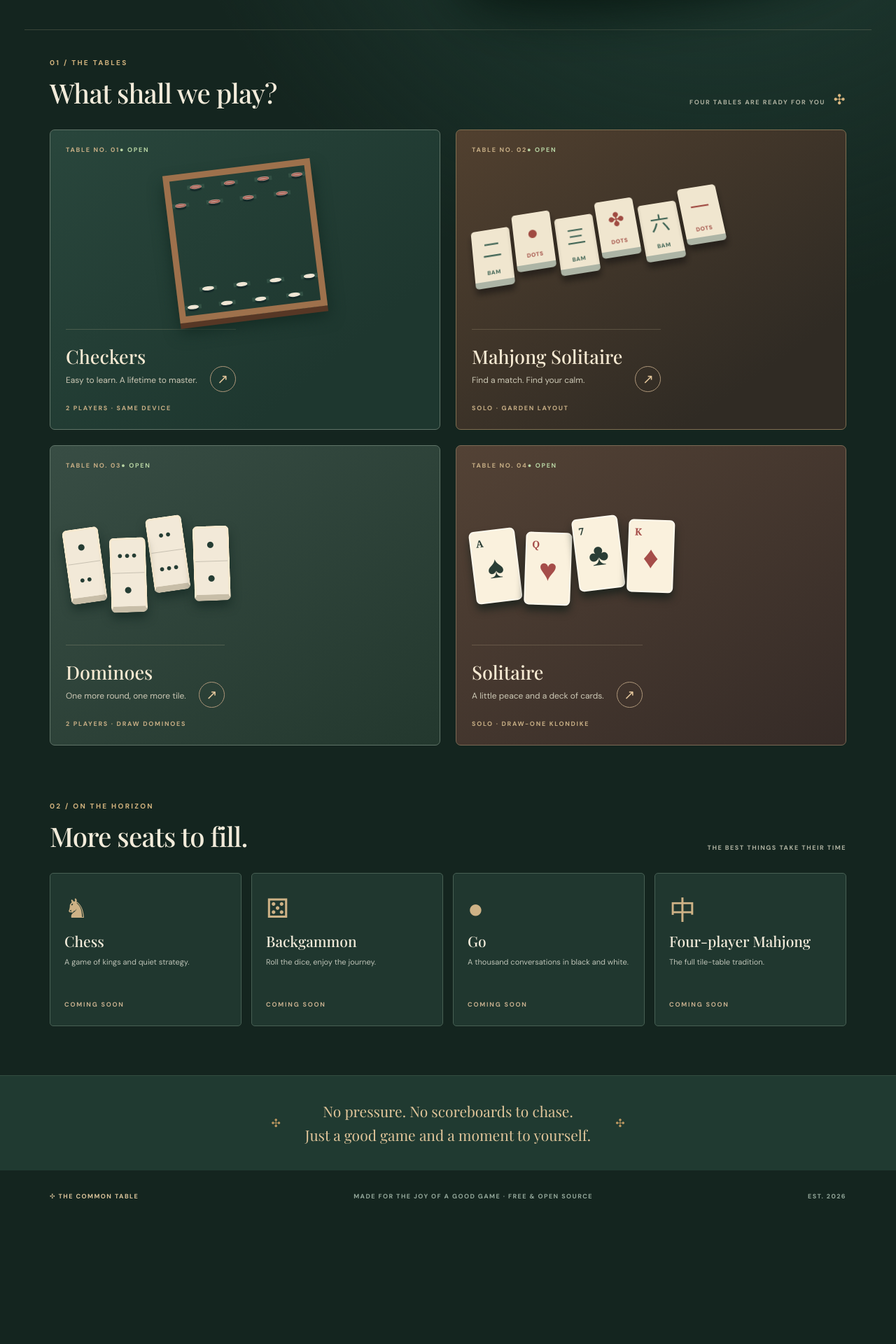
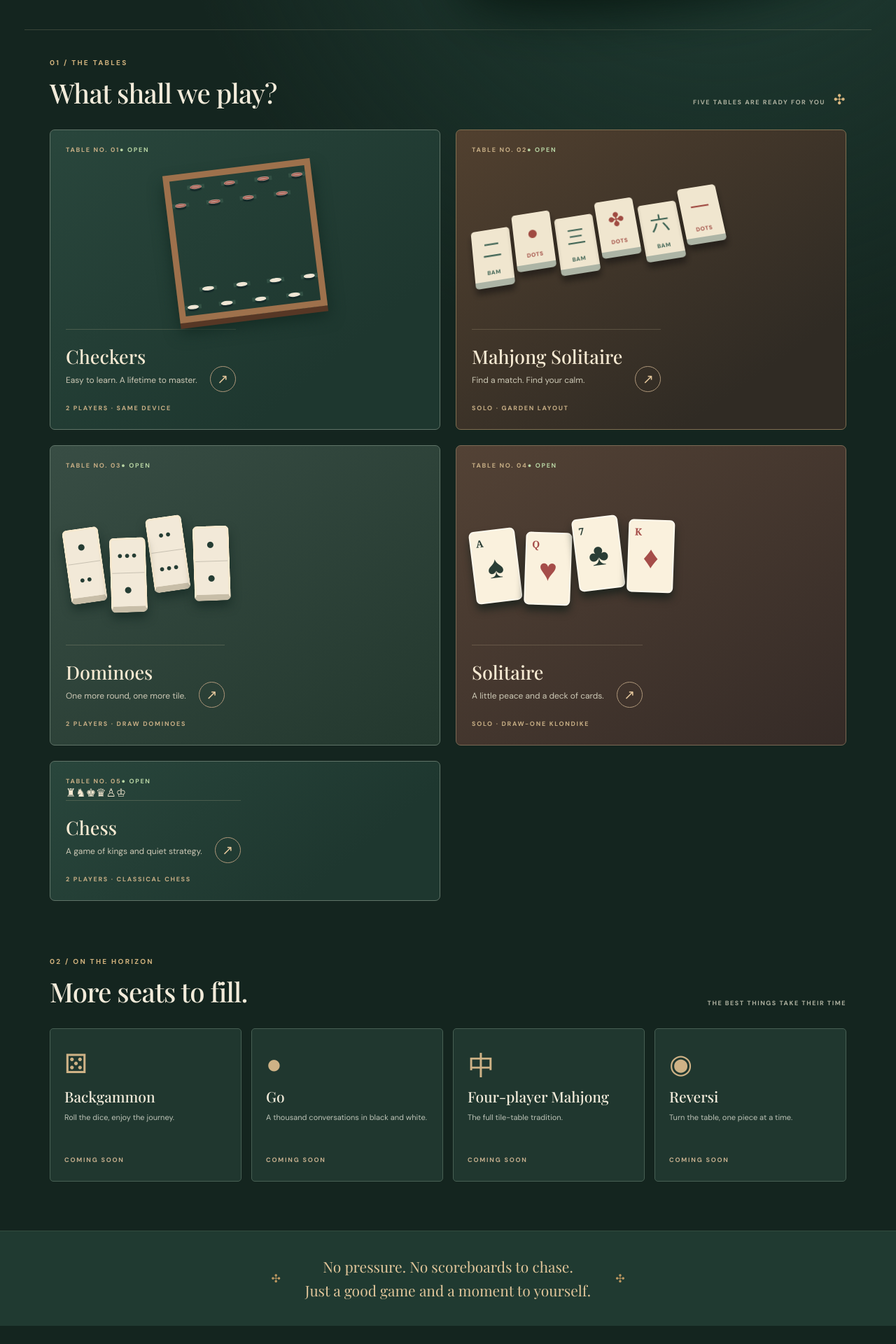
Before and after one commit to MichaelWave369/CommonTable, a React (Vite) app: page / in a window 1280 px wide. Shown: the part 620-2540 px from the top of the page at 70% size. Before the commit the page ends 2366 px from the top, so only its background shows below. Built offline with nearby package versions, Linux system fonts and the light colour scheme; a web font is replaced by a local one.

Commit message:
feat(chess): open fifth parlor table and connect Chess navigation

```diff
--- a/src/App.tsx
+++ b/src/App.tsx
@@ -1,10 +1,11 @@
 import { useEffect, useMemo, useState } from 'react';
 import DominoesRoom from './components/DominoesRoom';
 import SolitaireRoom from './components/SolitaireRoom';
+import ChessRoom from './components/ChessRoom';
 import { applyMove, legalMoves, movesFrom, newCheckersGame, type CheckersGame, type Position } from './lib/checkers';
 import { availablePairs, isFree, newMahjongGame, removePair, shuffleRemaining, type MahjongTile } from './lib/mahjong';
 
-type Room = 'lobby' | 'checkers' | 'mahjong' | 'dominoes' | 'solitaire';
+type Room = 'lobby' | 'checkers' | 'mahjong' | 'dominoes' | 'solitaire' | 'chess';
 
 function saved<T>(key: string, fallback: () => T, validate: (value: unknown) => value is T): T {
   try {
@@ -51,10 +52,10 @@ function playClick(enabled: boolean, frequency = 520): void {
 }
 
 const upcoming = [
-  { title: 'Chess', subtitle: 'A game of kings and quiet strategy.', symbol: '♞' },
   { title: 'Backgammon', subtitle: 'Roll the dice, enjoy the journey.', symbol: '⚄' },
   { title: 'Go', subtitle: 'A thousand conversations in black and white.', symbol: '●' },
   { title: 'Four-player Mahjong', subtitle: 'The full tile-table tradition.', symbol: '中' },
+  { title: 'Reversi', subtitle: 'Turn the table, one piece at a time.', symbol: '◉' },
 ];
 
 function Brand() {
@@ -96,7 +97,7 @@ function Lobby({ onEnter }: { onEnter: (room: Room) => void }) {
       <section className="games-section" id="tables">
         <div className="section-head">
           <div><div className="overline">01 / THE TABLES</div><h2>What shall we play?</h2></div>
-          <div className="section-side">FOUR TABLES ARE READY FOR YOU <span className="little-spark">✣</span></div>
+          <div className="section-side">FIVE TABLES ARE READY FOR YOU <span className="little-spark">✣</span></div>
         </div>
         <div className="table-grid">
           <button className="game-card checkers-card" onClick={() => onEnter('checkers')}>
@@ -131,6 +132,11 @@ function Lobby({ onEnter }: { onEnter: (room: Room) => void }) {
             <div className="game-card-top"><span className="game-number">TABLE NO. 04</span><span className="live-tag">● OPEN</span></div>
             <div className="solitaire-preview" aria-hidden="true"><span>♠<small>A</small></span><span>♥<small>Q</small></span><span>♣<small>7</small></span><span>♦<small>K</small></span></div>
             <div className="game-card-bottom"><div><h3>Solitaire</h3><p>A little peace and a deck of cards.</p><span className="game-meta">SOLO · DRAW-ONE KLONDIKE</span></div><span className="round-arrow">↗</span></div>
+          </button>
+          <button className="game-card chess-card" onClick={() => onEnter('chess')}>
+            <div className="game-card-top"><span className="game-number">TABLE NO. 05</span><span className="live-tag">● OPEN</span></div>
+            <div className="chess-preview" aria-hidden="true"><span>♜</span><span>♞</span><span>♚</span><span>♛</span><span>♙</span><span>♔</span></div>
+            <div className="game-card-bottom"><div><h3>Chess</h3><p>A game of kings and quiet strategy.</p><span className="game-meta">2 PLAYERS · CLASSICAL CHESS</span></div><span className="round-arrow">↗</span></div>
           </button>
         </div>
       </section>
@@ -331,6 +337,7 @@ export default function App() {
           <button className={room === 'mahjong' ? 'nav-active' : ''} onClick={() => enter('mahjong')}>Mahjong</button>
           <button className={room === 'dominoes' ? 'nav-active' : ''} onClick={() => enter('dominoes')}>Dominoes</button>
           <button className={room === 'solitaire' ? 'nav-active' : ''} onClick={() => enter('solitaire')}>Solitaire</button>
+          <button className={room === 'chess' ? 'nav-active' : ''} onClick={() => enter('chess')}>Chess</button>
           <button className="sound-button" onClick={() => setSound((v) => !v)} aria-label={sound ? 'Mute sound effects' : 'Enable sound effects'} aria-pressed={sound}>{sound ? '♫' : '♩'}</button>
         </nav>
       </header>
@@ -338,7 +345,8 @@ export default function App() {
         room === 'checkers' ? <Checkers sound={sound} /> :
         room === 'mahjong' ? <Mahjong sound={sound} /> :
         room === 'dominoes' ? <DominoesRoom onSound={() => playClick(sound, 420)} /> :
-        <SolitaireRoom onSound={() => playClick(sound, 600)} />}
+        room === 'solitaire' ? <SolitaireRoom onSound={() => playClick(sound, 600)} /> :
+        <ChessRoom onSound={() => playClick(sound, 460)} />}
       <footer className="site-footer"><span>✣ THE COMMON TABLE</span><span>MADE FOR THE JOY OF A GOOD GAME · FREE & OPEN SOURCE</span><span>EST. 2026</span></footer>
     </div>
   );
```
